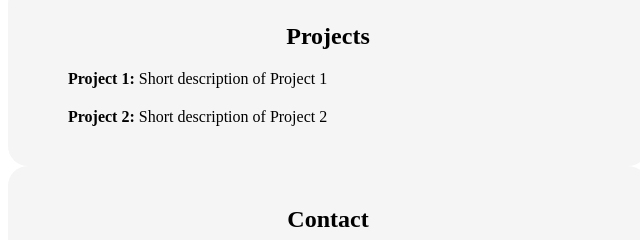
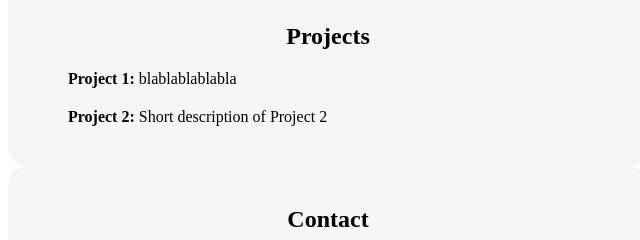
Before and after one commit to BintangRaifFauzan/BintangRaifFauzan.github.io, a plain HTML site: page index.html in a window 1280 px wide. Shown: the part 366-606 px from the top of the page, 0-640 px from the left. Drawn offline with Linux system fonts and the light colour scheme.

Commit message:
Update index.html

```diff
--- a/index.html
+++ b/index.html
@@ -16,7 +16,7 @@
     <div class="projects">
       <h2>Projects</h2>
       <ul>
-        <li><strong>Project 1:</strong> Short description of Project 1</li>
+        <li><strong>Project 1:</strong> blablablablabla </li>
         <li><strong>Project 2:</strong> Short description of Project 2</li>
       </ul>
     </div>
```
